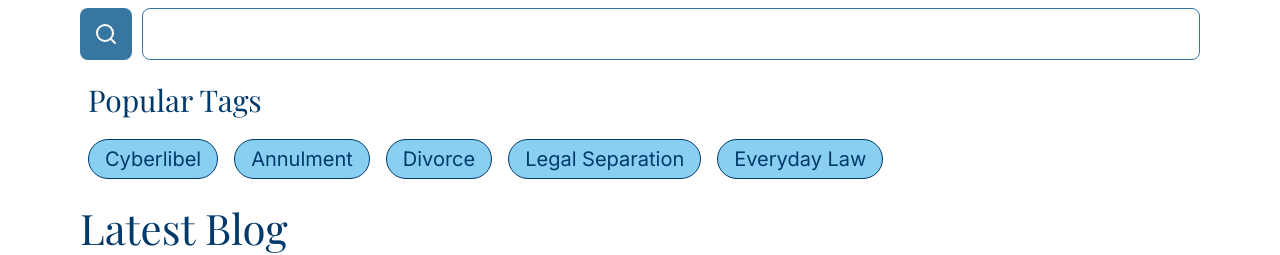
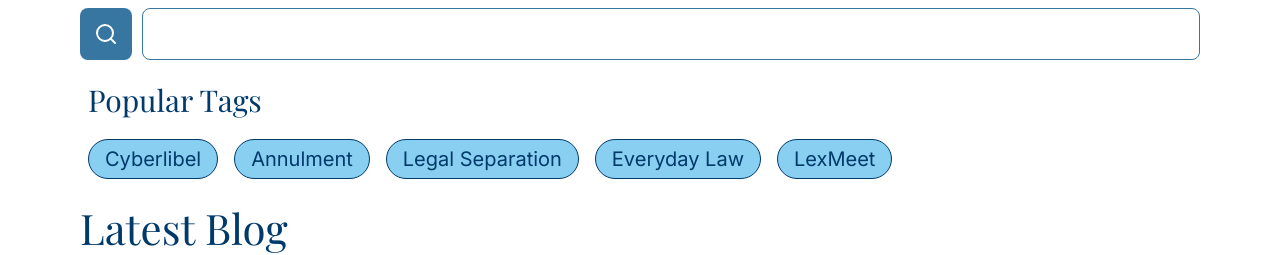
Before and after one commit to karllogdat/lexmeet-group4-template, a React (Vite) app: page /everyday-law in a window 1280 px wide. Shown: the part 170-425 px from the top of the page. Built offline with nearby package versions, Linux system fonts and the light colour scheme; a web font is replaced by a local one.

Commit message:
Componentized popular tags section

```diff
--- /dev/null
+++ b/src/components/everyday_law/EverydayLawMainData.js
@@ -0,0 +1,7 @@
+export const tags = [
+  "Cyberlibel",
+  "Annulment",
+  "Legal Separation",
+  "Everyday Law",
+  "LexMeet",
+];
--- /dev/null
+++ b/src/components/everyday_law/PopularTags.jsx
@@ -0,0 +1,14 @@
+import Tag from "../Tag";
+
+export default function PopularTags({ tags }) {
+  return (
+    <div className="flex flex-col w-full gap-4 p-2">
+      <h3 className="g4-heading-3 text-g4-900">Popular Tags</h3>
+      <div className="flex flex-wrap gap-4">
+        {tags.map((tag, index) => (
+          <Tag id={index} name={tag} />
+        ))}
+      </div>
+    </div>
+  );
+}
--- a/src/pages/EverydayLawMainPage.jsx
+++ b/src/pages/EverydayLawMainPage.jsx
@@ -1,10 +1,12 @@
 import { ArrowRight, Search } from "lucide-react";
 import IconButton from "../components/IconButton";
-import Tag from "../components/Tag";
 import SubsectionCard from "../components/everyday_law/SubsectionCard";
 import Button from "../components/Button";
 
 import LatestBlog from "../assets/everyday-law/latest-blog.jpg";
+
+import { tags } from "../components/everyday_law/EverydayLawMainData";
+import PopularTags from "../components/everyday_law/PopularTags";
 
 export default function EverydayLawMainPage() {
   return (
@@ -21,16 +23,7 @@ export default function EverydayLawMainPage() {
       </div>
 
       {/* popular tags section */}
-      <div className="flex flex-col w-full gap-4 p-2">
-        <h3 className="g4-heading-3 text-g4-900">Popular Tags</h3>
-        <div className="flex flex-wrap gap-4">
-          <Tag name="Cyberlibel" />
-          <Tag name="Annulment" />
-          <Tag name="Divorce" />
-          <Tag name="Legal Separation" />
-          <Tag name="Everyday Law" />
-        </div>
-      </div>
+      <PopularTags tags={tags} />
 
       {/*Latest Blog Section */}
       <div className="w-full flex flex-col gap-2.5">
```
